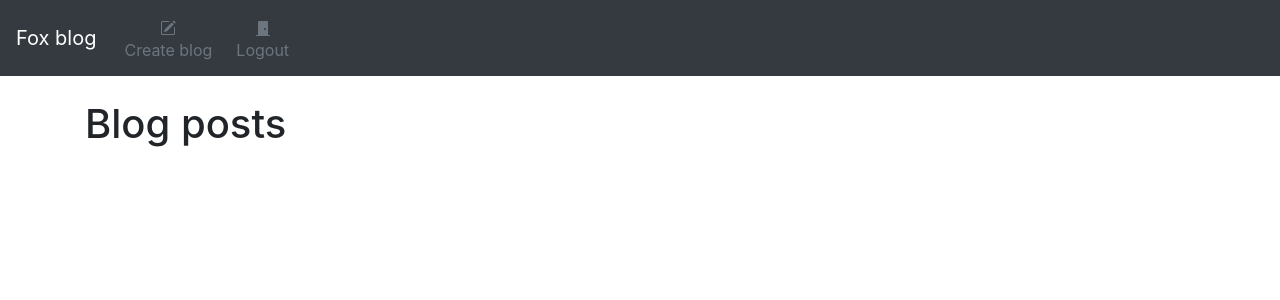
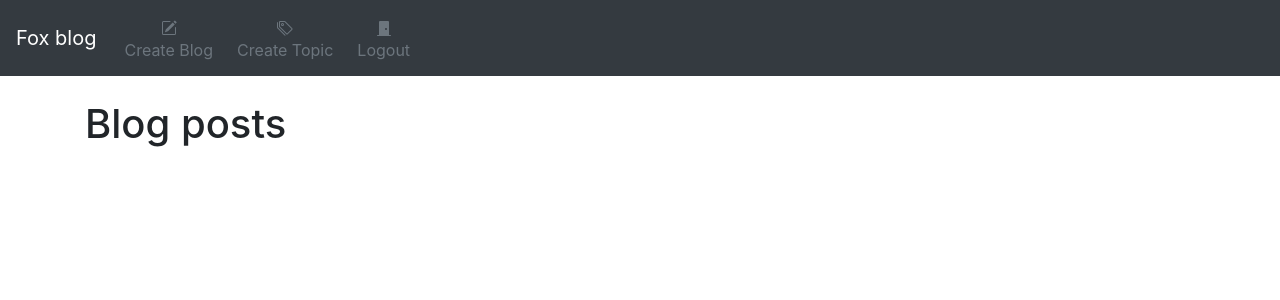
Before and after one commit to exnihiloo/ptu_blog, a Django app: page / in a window 1280 px wide. Shown: the top 300 px of the page. Run offline with Django 4.2, Linux system fonts and the light colour scheme; the visitor is signed in with stand-in values (Sample User, id 1); data that the repository does not hold is empty.

Commit message:
added new model topics for blog posts

```diff
--- a/blog/admin.py
+++ b/blog/admin.py
@@ -2,3 +2,4 @@ from django.contrib import admin
 from . import models
 
 admin.site.register(models.BlogPost)
+admin.site.register(models.Topic)
--- a/blog/forms.py
+++ b/blog/forms.py
@@ -1,16 +1,24 @@
 from django import forms
 from . import models
+
+
+choices = models.Topic.objects.all().values_list('name', 'name')
+
+topics_list = []
+for topic in choices:
+    topics_list.append(topic)
 
 class BlogPostForm(forms.ModelForm):
     class Meta:
         model = models.BlogPost
-        fields = ('title', 'title_tag', 'author', 'body')
+        fields = ('title', 'title_tag', 'author', 'topic', 'body')
 
         widgets = {
-            'title' : forms.TextInput(attrs={'class':'form-control', 'placeholder': 'Title'}),
-            'title_tag' : forms.TextInput(attrs={'class':'form-control'}),
-            'author' : forms.Select(attrs={'class':'form-control'}),
-            'body' : forms.Textarea(attrs={'class':'form-control', 'placeholder': 'Write your story here'}),
+            'title' : forms.TextInput(attrs = {'class':'form-control', 'placeholder': 'Title'}),
+            'title_tag' : forms.TextInput(attrs = {'class':'form-control'}),
+            'author' : forms.Select(attrs = {'class':'form-control'}),
+            'topic' : forms.Select(choices = topics_list, attrs={'class':'form-control'}),
+            'body' : forms.Textarea(attrs = {'class':'form-control', 'placeholder': 'Write your story here'}),
         }
 
 
--- a/blog/templates/base.html
+++ b/blog/templates/base.html
@@ -29,7 +29,18 @@
                     <path fill-rule="evenodd" d="M1 13.5A1.5 1.5 0 0 0 2.5 15h11a1.5 1.5 0 0 0 1.5-1.5v-6a.5.5 0 0 0-1 0v6a.5.5 0 0 1-.5.5h-11a.5.5 0 0 1-.5-.5v-11a.5.5 0 0 1 .5-.5H9a.5.5 0 0 0 0-1H2.5A1.5 1.5 0 0 0 1 2.5v11z"/>
                   </svg>
                 </div>
-                Create blog
+                Create Blog
+              </a>
+            </li>
+            <li>
+              <a type="button" role="button" href="{% url 'add_topic' %}" class="btn btn-outline-secondary border-0 basket-btn">
+                <div>
+                  <svg xmlns="http://www.w3.org/2000/svg" width="16" height="16" fill="currentColor" class="bi bi-tags" viewBox="0 0 16 16">
+                    <path d="M3 2v4.586l7 7L14.586 9l-7-7H3zM2 2a1 1 0 0 1 1-1h4.586a1 1 0 0 1 .707.293l7 7a1 1 0 0 1 0 1.414l-4.586 4.586a1 1 0 0 1-1.414 0l-7-7A1 1 0 0 1 2 6.586V2z"/>
+                    <path d="M5.5 5a.5.5 0 1 1 0-1 .5.5 0 0 1 0 1zm0 1a1.5 1.5 0 1 0 0-3 1.5 1.5 0 0 0 0 3zM1 7.086a1 1 0 0 0 .293.707L8.75 15.25l-.043.043a1 1 0 0 1-1.414 0l-7-7A1 1 0 0 1 0 7.586V3a1 1 0 0 1 1-1v5.086z"/>
+                  </svg>
+                </div>
+                Create Topic
               </a>
             </li>
             <li>
--- a/blog/templates/home.html
+++ b/blog/templates/home.html
@@ -3,7 +3,9 @@
 <h1>Blog posts</h1>
 <ul>
 {% for blogpost in object_list %}
-    <li><a href="{% url 'blogview' blogpost.pk %}">{{ blogpost.title }}</a> - @{{ blogpost.author }}<br/>
+    <li><a href="{% url 'blogview' blogpost.pk %}">{{ blogpost.title }}</a>
+        - {{ blogpost.topic }}
+        : @{{ blogpost.author }}<br/>
        <small><strong>Posted </strong>{{ blogpost.creation_date|timesince }}</small>
        <br/>
        {% if user.is_authenticated %}
--- a/blog/urls.py
+++ b/blog/urls.py
@@ -5,6 +5,7 @@ urlpatterns = [
     path('', views.Home.as_view(), name='home'),
     path('blog/<int:pk>', views.BlogDetail.as_view(), name='blogview'),
     path('add_blogpost/', views.CreateBlog.as_view(), name='add_blogpost'),
+    path('add_topic/', views.CreateTopic.as_view(), name='add_topic'),
     path('blogpost/edit/<int:pk>', views.EditBlog.as_view(), name='edit_blogpost'),
     path('blogpost/<int:pk>/delete', views.DeleteBlog.as_view(), name='delete_blogpost'),
 ]
--- a/blog/views.py
+++ b/blog/views.py
@@ -1,6 +1,6 @@
 from django.shortcuts import render
 from django.views.generic import ListView, DetailView, CreateView, UpdateView, DeleteView
-from .models import BlogPost
+from .models import BlogPost, Topic
 from .forms import BlogPostForm, EditBlogPostForm
 from django.urls import reverse_lazy
 
@@ -31,3 +31,9 @@ class DeleteBlog(DeleteView):
     model = BlogPost
     template_name = 'delete_blog.html'
     success_url = reverse_lazy('home')
+
+
+class CreateTopic(CreateView):
+    model = Topic
+    template_name = 'add_topic.html'
+    fields = '__all__'
```
Also changed, not shown: blog/models.py (+12 -1 lines), blog/templates/add_topic.html (added, +19 -0 lines), blog/migrations/0002_blogpost_creation_date_blogpost_title_tag.py, blog/migrations/0002_blogpost_title_tag.py (deleted), blog/migrations/0003_topic_blogpost_topic.py (added).
